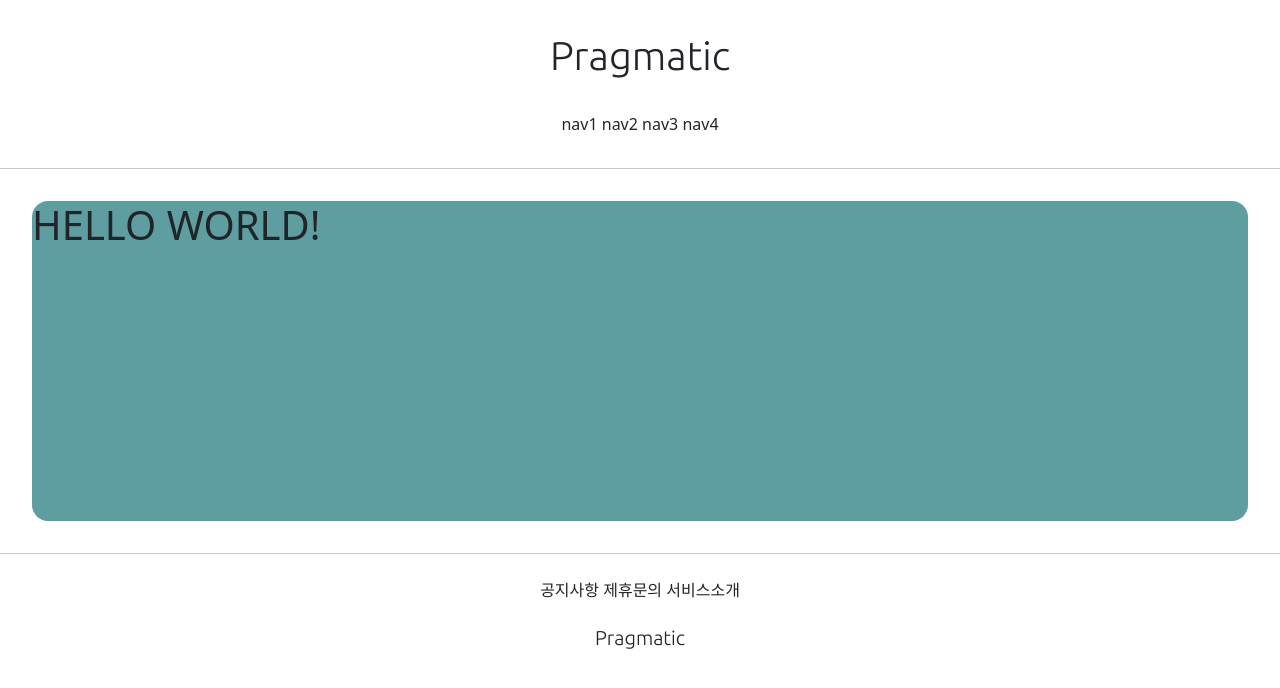
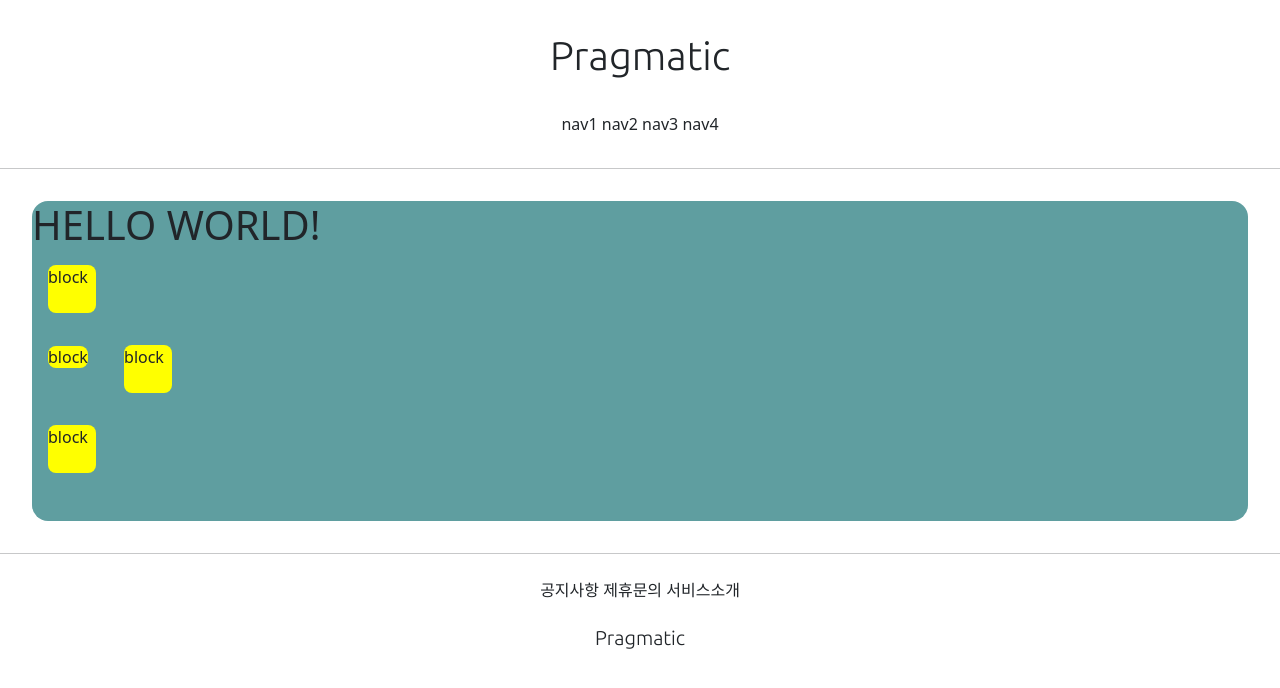
Before and after one commit to rmmmmmmmmm/WebApplicationClass, a Django app: template accountapp/templates/accoutapp/hello_world.html in a window 1280 px wide. Shown: the top 688 px of the page. Run offline with Django 3.2, Linux system fonts and the light colour scheme; the template is opened without the code that fills it, so the values that code supplies are empty.

Commit message:
2021.07.06. WebApplicationClass Commit 3

```diff
--- a/accountapp/templates/accoutapp/hello_world.html
+++ b/accountapp/templates/accoutapp/hello_world.html
@@ -2,8 +2,26 @@
 
 {% block content %}
 
+    <style>
+        .testing {
+            background-color: yellow;
+            margin: 1rem;
+            height: 48px;
+            width: 48px;
+            border-radius: .5rem;
+        }
+    </style>
+
+
     <div style="height: 20rem; background-color: cadetblue; margin: 2rem; border-radius: 1rem;">
         <h1>HELLO WORLD!</h1>
+
+    <div class="testing" style="display: block">block</div>
+    <div class="testing" style="display: inline">block</div>
+    <div class="testing" style="display: inline-block">block</div>
+    <div class="testing" style="display: none">block</div>
+    <div class="testing">block</div>
+
     </div>
 
 {% endblock %}
```
